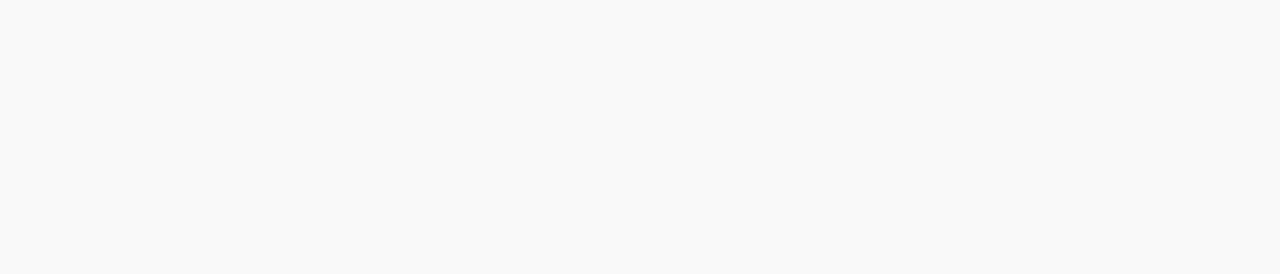
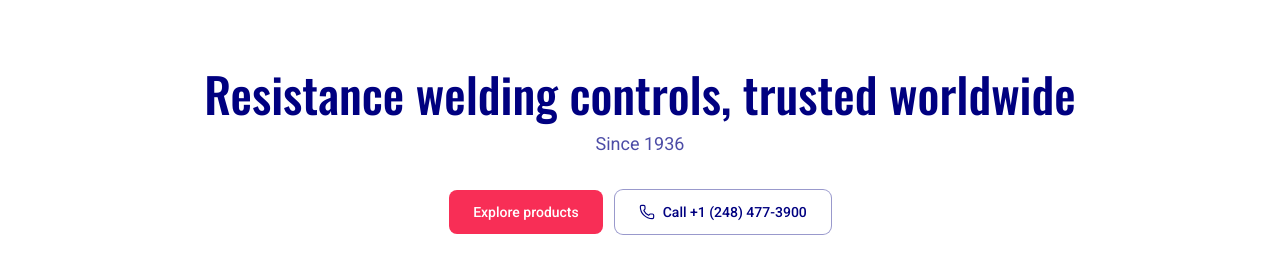
Before and after one commit to AbduTello/Welding_Tech_Corp_Assesment, a Next.js app: page / in a window 1280 px wide. Shown: the part 730-1004 px from the top of the page. Before the commit the page ends 800 px from the top, so only its background shows below. Built offline with nearby package versions, Linux system fonts and the light colour scheme.

Commit message:
feat/tagline section

```diff
--- a/src/app/components/HeroVideo.tsx
+++ b/src/app/components/HeroVideo.tsx
@@ -50,8 +50,10 @@
   function scrollPastHero() {
     const section = sectionRef.current;
     if (!section) return;
+    // Stop short by the fixed navbar's height so it doesn't cover the next section
+    const navHeight = document.querySelector("header")?.offsetHeight ?? 0;
     window.scrollTo({
-      top: section.getBoundingClientRect().bottom + window.scrollY,
+      top: section.getBoundingClientRect().bottom + window.scrollY - navHeight,
       behavior: prefersReducedMotion() ? "auto" : "smooth",
     });
   }
--- /dev/null
+++ b/src/app/components/TaglineBand.tsx
@@ -0,0 +1,34 @@
+import { Phone } from "lucide-react";
+
+import { PHONE } from "@/data/company";
+import { PRODUCTS_HREF } from "@/data/navigation";
+
+const BUTTON =
+  "inline-flex items-center justify-center gap-2 rounded-lg px-6 py-3 text-sm font-medium transition-colors focus-visible:outline-2 focus-visible:outline-offset-2 focus-visible:outline-navy";
+
+export default function TaglineBand() {
+  return (
+    <section className="bg-white px-4 py-14 text-center text-navy sm:py-20">
+      <h1 className="font-heading text-3xl font-medium sm:text-4xl lg:text-5xl">
+        Resistance welding controls, trusted worldwide
+      </h1>
+      <p className="mt-3 text-base text-navy/70 sm:text-lg">Since 1936</p>
+
+      <div className="mt-8 flex flex-col justify-center gap-3 sm:flex-row">
+        <a
+          href={PRODUCTS_HREF}
+          className={`${BUTTON} bg-brand text-white hover:bg-brand/90`}
+        >
+          Explore products
+        </a>
+        <a
+          href={PHONE.href}
+          className={`${BUTTON} ring-1 ring-navy/40 hover:bg-navy/5`}
+        >
+          <Phone className="size-4" strokeWidth={1.75} aria-hidden />
+          Call {PHONE.display}
+        </a>
+      </div>
+    </section>
+  );
+}
--- a/src/app/globals.css
+++ b/src/app/globals.css
@@ -9,6 +9,7 @@
   --color-background: var(--background);
   --color-foreground: var(--foreground);
   --color-brand: #f82e56;
+  --color-navy: #000080;
   --font-sans: var(--font-roboto);
   --font-heading: var(--font-oswald);
 }
--- a/src/app/page.tsx
+++ b/src/app/page.tsx
@@ -1,9 +1,11 @@
 import HeroVideo from "./components/HeroVideo";
+import TaglineBand from "./components/TaglineBand";
 
 export default function Home() {
   return (
     <main className="flex-1">
       <HeroVideo />
+      <TaglineBand />
     </main>
   );
 }
--- /dev/null
+++ b/src/data/company.ts
@@ -0,0 +1,4 @@
+export const PHONE = {
+  display: "+1 (248) 477-3900",
+  href: "tel:+12484773900",
+};
--- a/src/data/navigation.ts
+++ b/src/data/navigation.ts
@@ -3,13 +3,13 @@
   href: string;
 };
 
+export const PRODUCTS_HREF =
+  "https://www.weldtechcorp.com/products-solutions.html";
+
 // The old link tree also had "Human Resources" and "Website Terms of Use" —
 // those are probably better off in the footer.
 export const NAV_LINKS: NavLink[] = [
-  {
-    label: "Products and Solutions",
-    href: "https://www.weldtechcorp.com/products-solutions.html",
-  },
+  { label: "Products and Solutions", href: PRODUCTS_HREF },
   {
     label: "Service and Support",
     href: "https://www.weldtechcorp.com/service-repairs.html",
```
